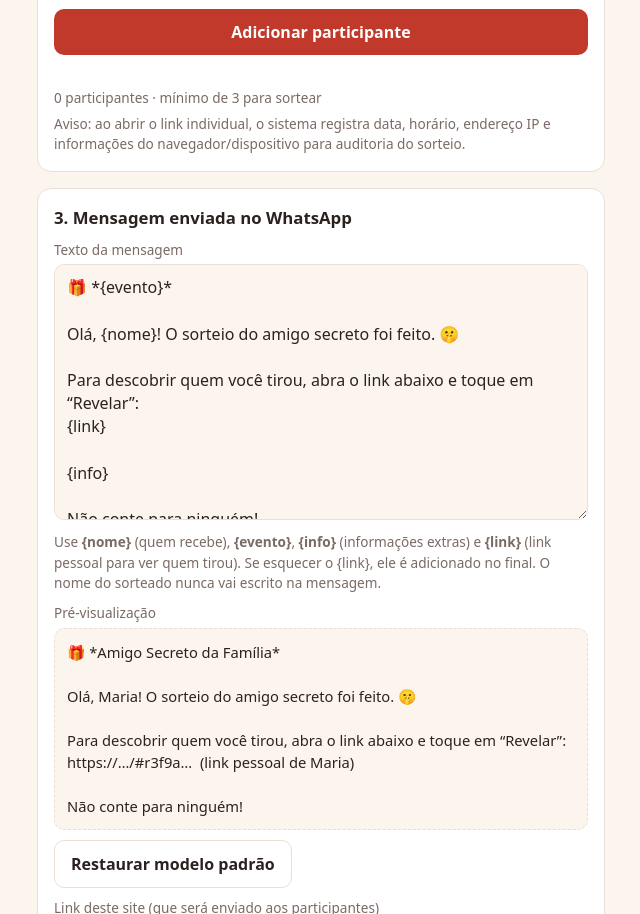
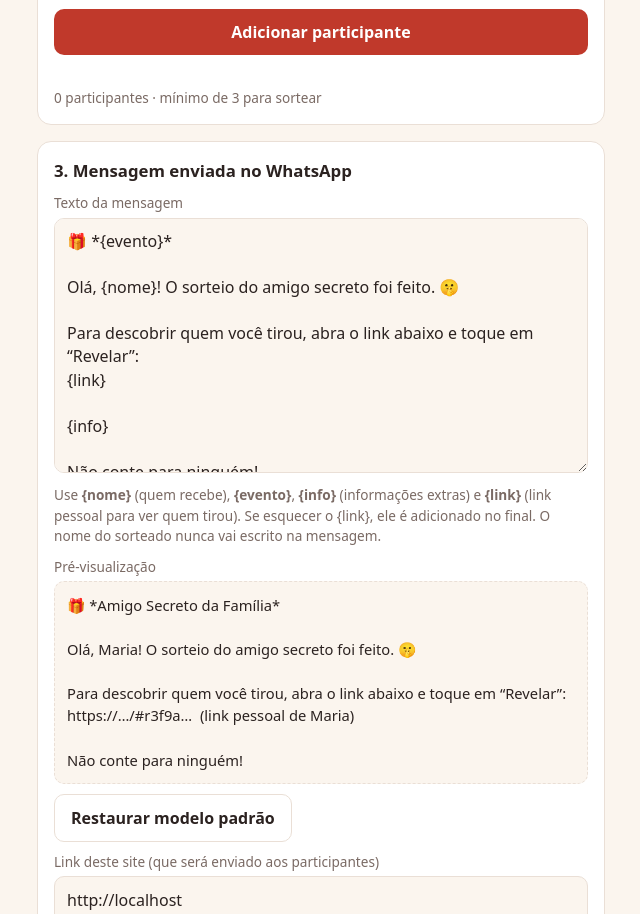
Before and after one commit to sarahcnog/amigosecreto, a plain HTML site: page index.html in a window 1280 px wide. Shown: the part 864-1778 px from the top of the page, without its empty margins (319-959 px from the left). Drawn offline with Linux system fonts and the light colour scheme.

Commit message:
Remove data logging warning from index.html
Removed warning about data logging for individual link access.

```diff
--- a/index.html
+++ b/index.html
@@ -97,7 +97,6 @@ button.danger{background:transparent;color:#b42318;border:1px solid #b42318}
       <p class="err" id="err" role="alert"></p>
       <ul id="lista"></ul>
       <p class="note" id="cnt"></p>
-      <p class="note">Aviso: ao abrir o link individual, o sistema registra data, horário, endereço IP e informações do navegador/dispositivo para auditoria do sorteio.</p>
     </div>
 
     <div class="card">
```
